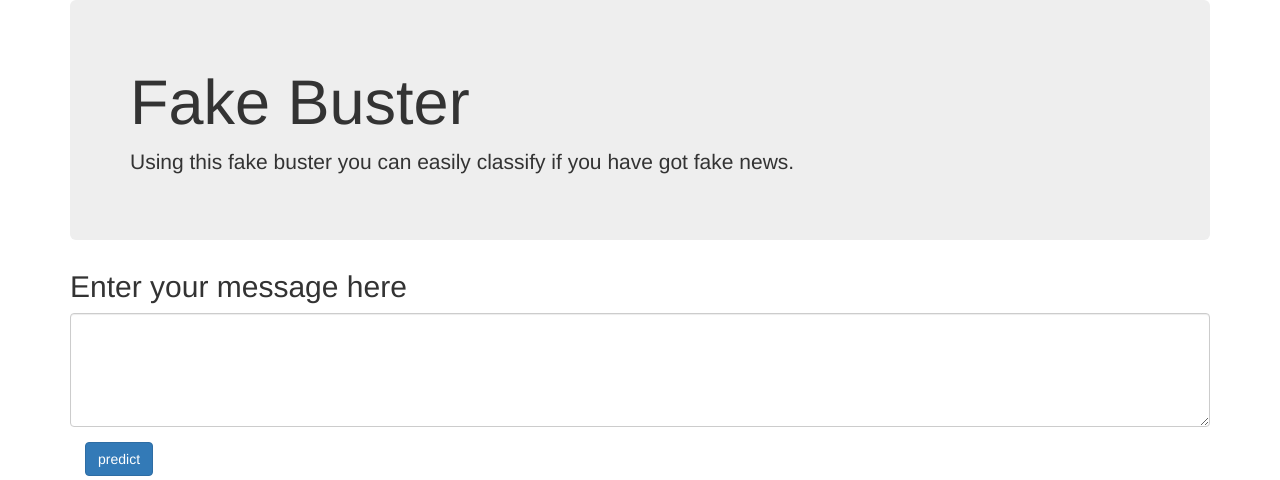
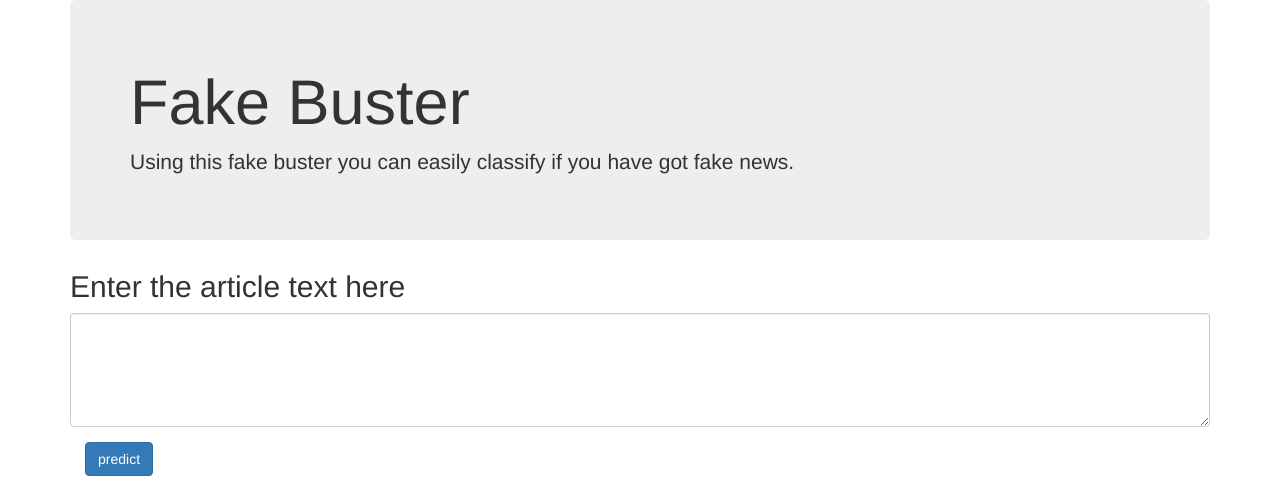
Before and after one commit to atal5/fakebuster, a Flask app: page / in a window 1280 px wide. Shown: the top 480 px of the page. Run offline with Flask 2, Linux system fonts and the light colour scheme; some libraries are stand-ins or nearby versions.

Commit message:
Changed message

```diff
--- a/fakebusterapp/app/templates/index.html
+++ b/fakebusterapp/app/templates/index.html
@@ -16,7 +16,7 @@
     <p>Using this fake buster you can easily classify if you have got fake news.</p>
   </div>
   <form action="{{ url_for('predict')}}"method="post">
-    <h2>Enter your message here</h2>
+    <h2>Enter the article text here</h2>
     <div class="form-group">
       <textarea class="form-control" rows="5" id="comment" name="comment"></textarea>
     </div>
```
